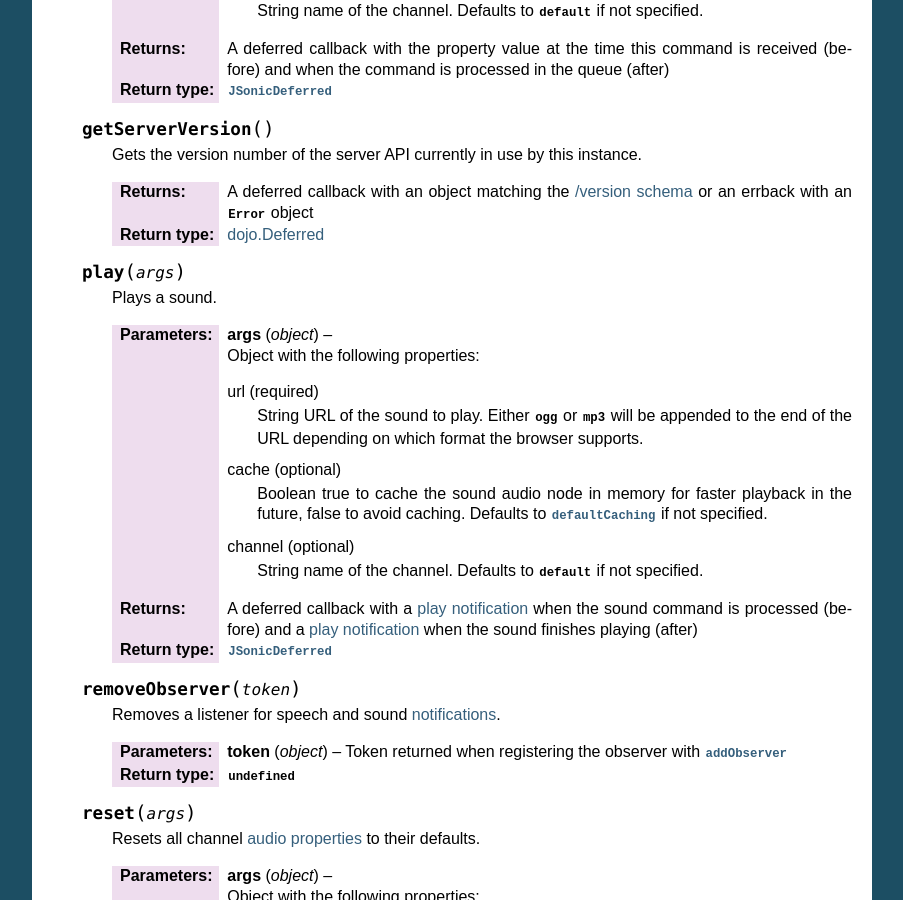
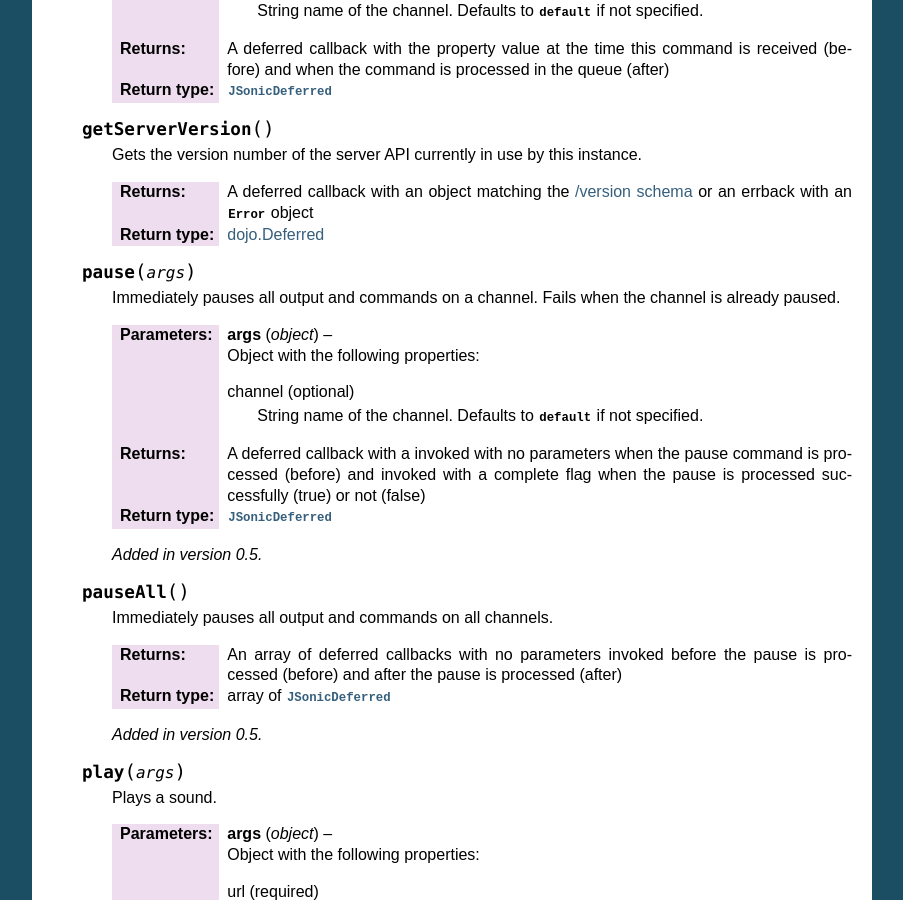
Before and after one commit to uncopenweb/jsonic, a Sphinx documentation site: the page built from doc/js.rst, in a window 1280 px wide and 900 px high, scrolled down 1977 px. Shown: the whole window, without its empty margins (198-1101 px from the left). Built offline with Sphinx 7.4.7, drawn with Linux system fonts in a browser that asks for light colours; some of the changed text lies outside the part shown.

Commit message:
Issue #27, added pause / unpause doc

```diff
--- a/doc/changelog.rst
+++ b/doc/changelog.rst
@@ -6,6 +6,7 @@ Version 0.5
 
 * Added the :meth:`uow.audio.JSonic.stopAll` method.
 * Added the :meth:`uow.audio.JSonic.wait` method.
+* Added the :meth:`uow.audio.JSonic.pause`,  :meth:`uow.audio.JSonic.unpause`, :meth:`uow.audio.JSonic.pauseAll`, and :meth:`uow.audio.JSonic.unpauseAll` methods.
 
 Version 0.4
 -----------
--- a/doc/js.rst
+++ b/doc/js.rst
@@ -107,6 +107,30 @@ The JSonic interface
       :return: A deferred callback with an object matching the :ref:`/version schema <version-schema>` or an errback with an :class:`Error` object
       :rtype: `dojo.Deferred`_
 
+   .. method:: pause(args)
+
+      Immediately pauses all output and commands on a channel. Fails when the channel is already paused.
+
+      :param args: Object with the following properties:
+
+         channel (optional)
+            String name of the channel. Defaults to :const:`default` if not specified.
+
+      :type args: object
+      :return: A deferred callback with a invoked with no parameters when the pause command is processed (before) and invoked with a complete flag when the pause is processed successfully (true) or not (false)
+      :rtype: :class:`JSonicDeferred`
+
+      .. versionadded:: 0.5
+
+   .. method:: pauseAll()
+
+      Immediately pauses all output and commands on all channels.
+
+      :return: An array of deferred callbacks with no parameters invoked before the pause is processed (before) and after the pause is processed (after)
+      :rtype: array of :class:`JSonicDeferred`
+
+      .. versionadded:: 0.5
+
    .. method:: play(args)
 
       Plays a sound.
@@ -213,6 +237,30 @@ The JSonic interface
       Immediately stops all output on all channels and clear all queued commands on all channels.
 
       :return: An array of deferred callbacks with no parameters invoked before the stop is processed (before) and after the stop is processed (after)
+      :rtype: array of :class:`JSonicDeferred`
+
+      .. versionadded:: 0.5
+
+   .. method:: unpause(args)
+
+      Immediately unpauses all output and commands on a channel. Fails when the channel is not paused.
+
+      :param args: Object with the following properties:
+
+         channel (optional)
+            String name of the channel. Defaults to :const:`default` if not specified.
+
+      :type args: object
+      :return: A deferred callback with a invoked with no parameters when the unpause command is processed (before) and invoked with a complete flag when the unpause is processed successfully (true) or not (false)
+      :rtype: :class:`JSonicDeferred`
+
+      .. versionadded:: 0.5
+
+   .. method:: pauseAll()
+
+      Immediately unpauses all output and commands on all channels.
+
+      :return: An array of deferred callbacks with no parameters invoked before the unpause is processed (before) and after the unpause is processed (after)
       :rtype: array of :class:`JSonicDeferred`
 
       .. versionadded:: 0.5
```
